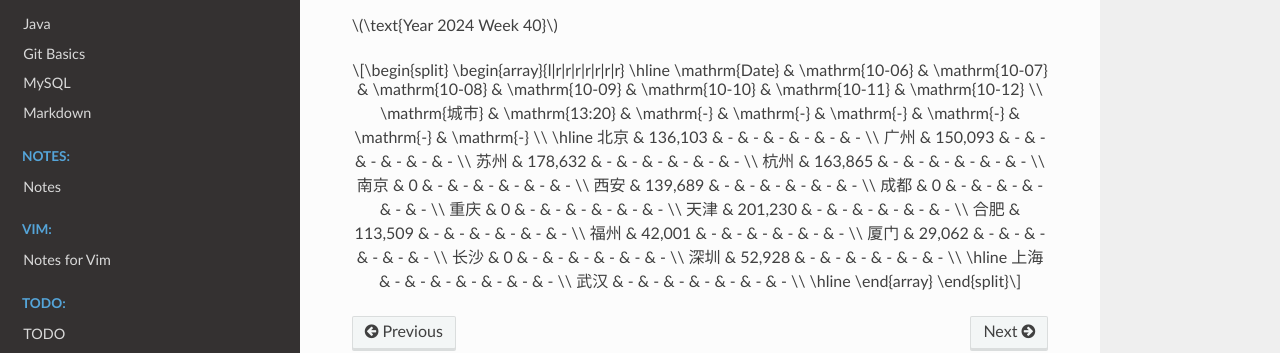
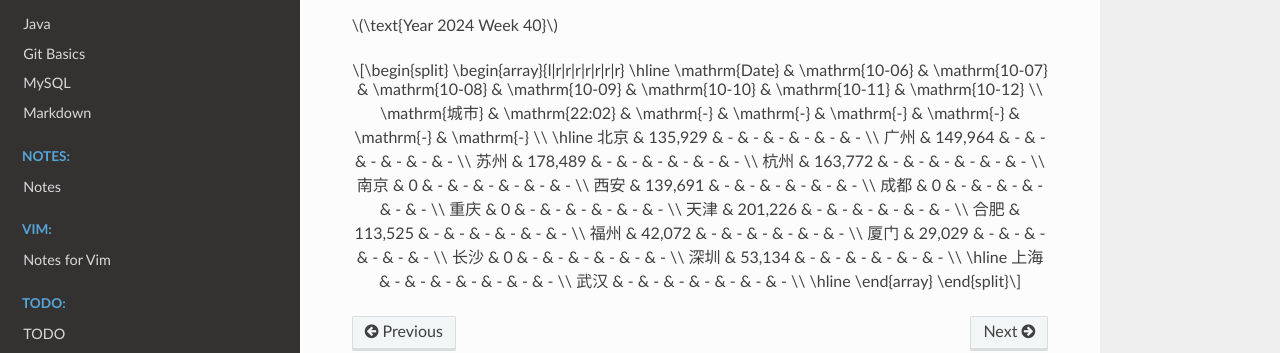
Before and after one commit to Pyrad/pyradnotes, a Sphinx documentation site: the page built from source/RealEstate/resalenumbers2024.md, in a window 1280 px wide and 900 px high, scrolled down 19269 px. Shown: the part 419-772 px from the top of the window. Built offline with Sphinx 7.4.7 and the Read the Docs theme 2.0.0, drawn with Linux system fonts in a browser that asks for light colours; pages that are not in the unit, such as notebooks, are missing from menus; a script that is not in the unit is left out.

Commit message:
Realestate Update resale numbers 2024-10-06 22:02

```diff
--- a/source/RealEstate/resalenumbers2024.md
+++ b/source/RealEstate/resalenumbers2024.md
@@ -1291,22 +1291,22 @@ $$
 \begin{array}{l|r|r|r|r|r|r|r}
 \hline
 \mathrm{Date} & \mathrm{10-06} & \mathrm{10-07} & \mathrm{10-08} & \mathrm{10-09} & \mathrm{10-10} & \mathrm{10-11} & \mathrm{10-12} \\
-\mathrm{城市} & \mathrm{13:20} & \mathrm{-} & \mathrm{-} & \mathrm{-} & \mathrm{-} & \mathrm{-} & \mathrm{-} \\
+\mathrm{城市} & \mathrm{22:02} & \mathrm{-} & \mathrm{-} & \mathrm{-} & \mathrm{-} & \mathrm{-} & \mathrm{-} \\
 \hline
-北京 & 136,103 & - & - & - & - & - & - \\
-广州 & 150,093 & - & - & - & - & - & - \\
-苏州 & 178,632 & - & - & - & - & - & - \\
-杭州 & 163,865 & - & - & - & - & - & - \\
+北京 & 135,929 & - & - & - & - & - & - \\
+广州 & 149,964 & - & - & - & - & - & - \\
+苏州 & 178,489 & - & - & - & - & - & - \\
+杭州 & 163,772 & - & - & - & - & - & - \\
 南京 & 0 & - & - & - & - & - & - \\
-西安 & 139,689 & - & - & - & - & - & - \\
+西安 & 139,691 & - & - & - & - & - & - \\
 成都 & 0 & - & - & - & - & - & - \\
 重庆 & 0 & - & - & - & - & - & - \\
-天津 & 201,230 & - & - & - & - & - & - \\
-合肥 & 113,509 & - & - & - & - & - & - \\
-福州 & 42,001 & - & - & - & - & - & - \\
-厦门 & 29,062 & - & - & - & - & - & - \\
+天津 & 201,226 & - & - & - & - & - & - \\
+合肥 & 113,525 & - & - & - & - & - & - \\
+福州 & 42,072 & - & - & - & - & - & - \\
+厦门 & 29,029 & - & - & - & - & - & - \\
 长沙 & 0 & - & - & - & - & - & - \\
-深圳 & 52,928 & - & - & - & - & - & - \\
+深圳 & 53,134 & - & - & - & - & - & - \\
 \hline
 上海 & - & - & - & - & - & - & - \\
 武汉 & - & - & - & - & - & - & - \\
```
Also changed, not shown: 1 other file.
